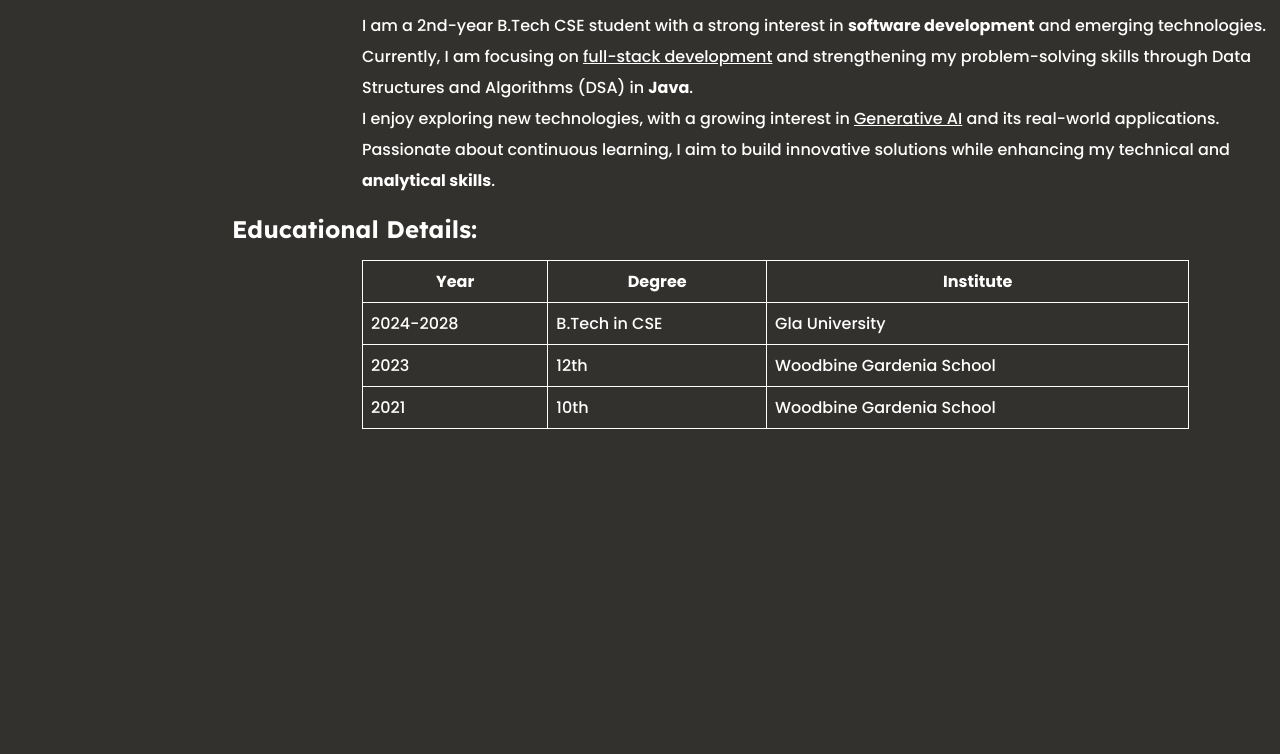
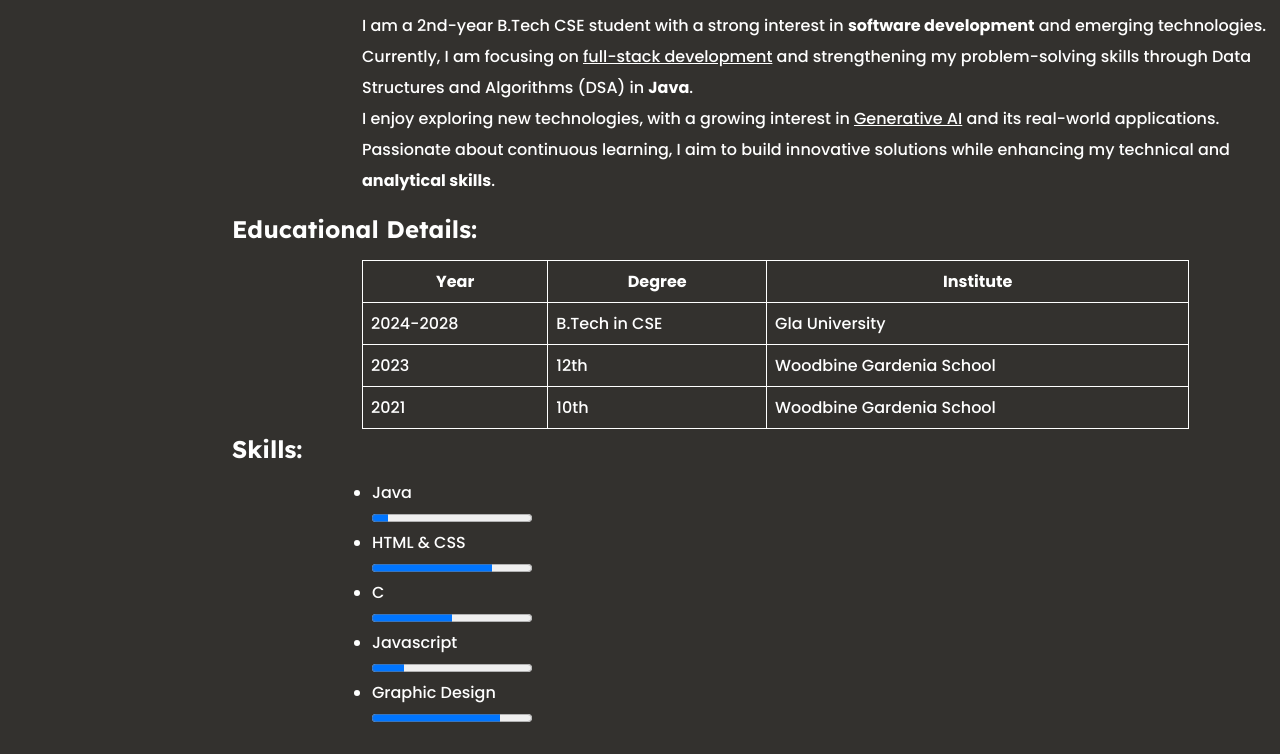
Before and after one commit to rahulagnihotri51/Frontend-assignment, a plain HTML site: page index.html in a window 1280 px wide. Shown: the part 282-1036 px from the top of the page. Before the commit the page ends 800 px from the top, so only its background shows below. Drawn offline with Linux system fonts and the light colour scheme; a web font is replaced by a local one.

Commit message:
skills section

```diff
--- a/index.html
+++ b/index.html
@@ -56,7 +56,21 @@
     <td style="border:1px solid rgb(255, 255, 255); padding:8px;">Woodbine Gardenia School</td>
   </tr>
 </table>
-
+    <h2 style="font-family: Lexend, sans-serif; margin: 5px 0 0 0;">Skills:</h2>
+    <div style="padding: 0px 0px 0px 0px; margin-left: 100px; font-family: Poppins, sans-serif; font-weight:500; font-size: medium;">
+    <ul>
+      <li>Java</li>
+      <progress value="10" max="100"></progress>
+      <li>HTML & CSS</li>
+      <progress value="75" max="100"></progress>
+      <li>C</li>
+      <progress value="50" max="100"></progress>
+      <li>Javascript</li>
+      <progress value="20" max="100"></progress>
+      <li>Graphic Design</li>
+      <progress value="80" max="100"></progress>
+    </ul>
+    </div>
         </div>
     </div>
 </body>
```
